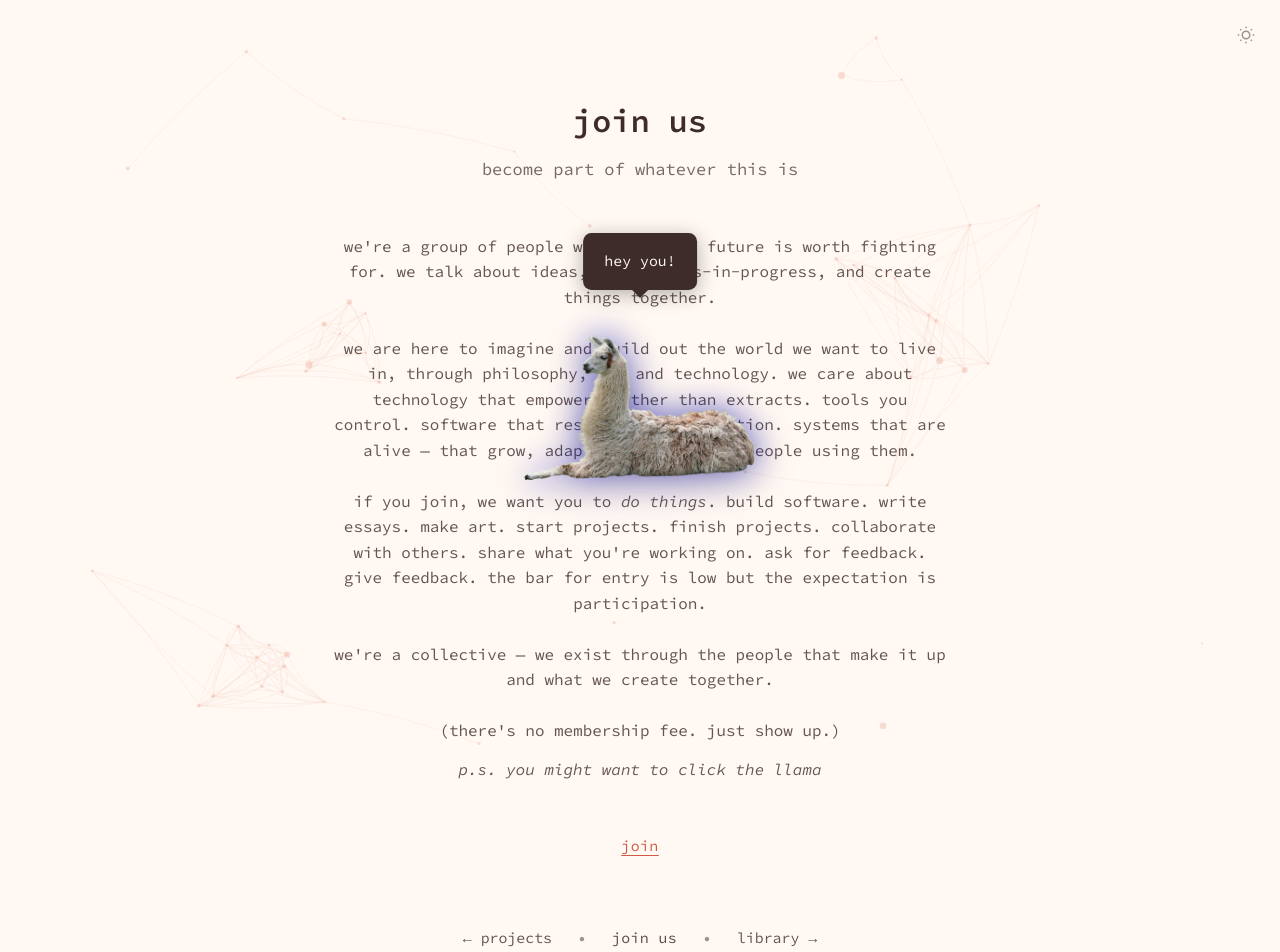
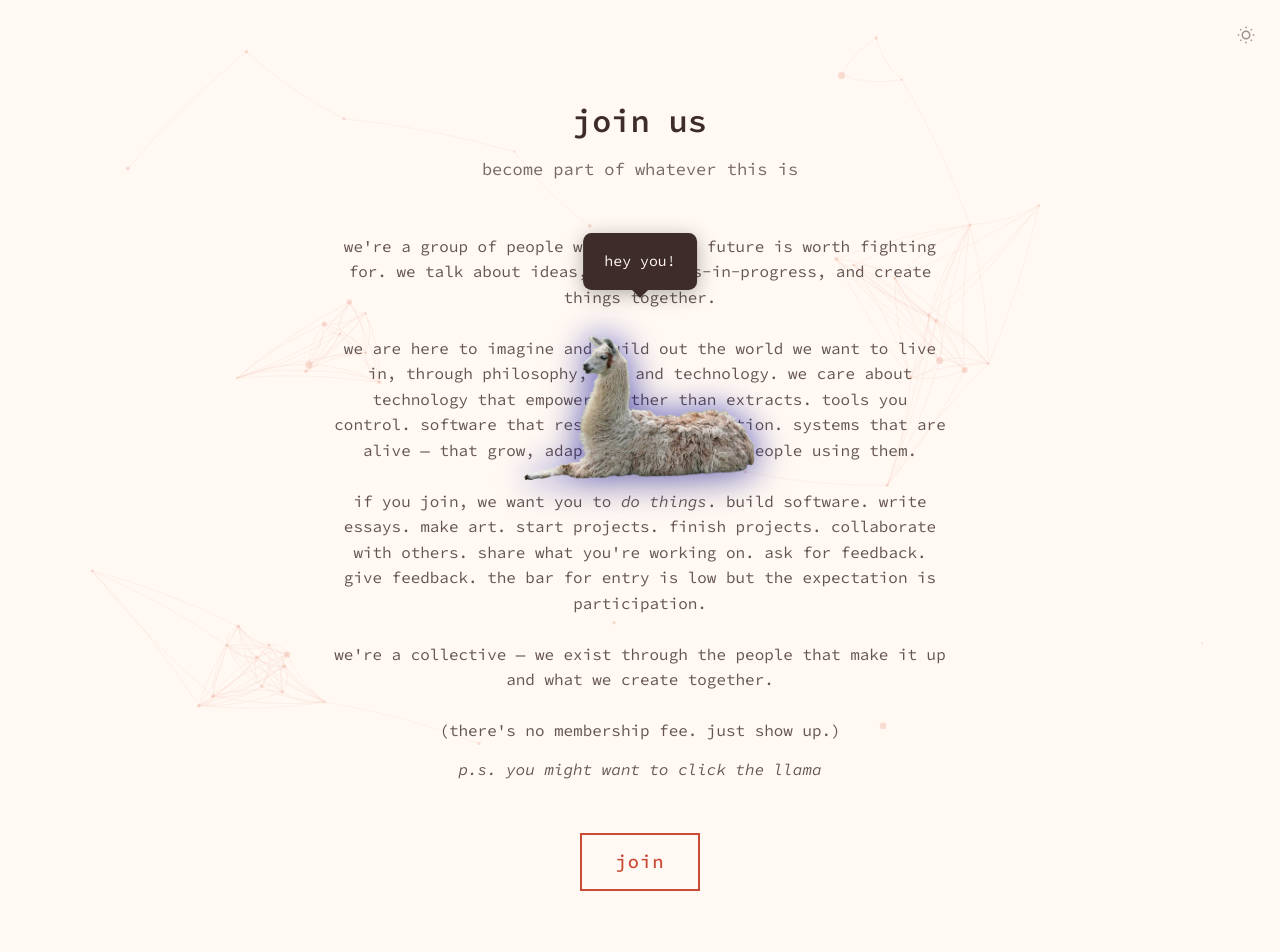
Before and after one commit to EternalRecursion121/idealists-site, a SvelteKit app: page /join in a window 1280 px wide. Shown: the top 952 px of the page. Built offline with nearby package versions, Linux system fonts and the light colour scheme.

Commit message:
make join button

```diff
--- a/src/routes/join/+page.svelte
+++ b/src/routes/join/+page.svelte
@@ -201,16 +201,19 @@ we are a collective. this literally means we are made up of people. you there, i
 	.cta-button {
 		display: inline-block;
 		color: var(--accent);
-		font-size: 0.875rem;
-		letter-spacing: 0.03em;
-		text-decoration: underline;
-		text-underline-offset: 0.25em;
-		opacity: 0.9;
-		transition: opacity 0.2s ease;
+		font-size: 1.1rem;
+		font-weight: 500;
+		letter-spacing: 0.05em;
+		padding: 0.75rem 2rem;
+		border: 2px solid var(--accent);
+		text-decoration: none;
+		transition: background 0.2s ease, color 0.2s ease, transform 0.2s ease;
 	}
 
 	.cta-button:hover {
-		opacity: 1;
+		background: var(--accent);
+		color: var(--bg);
+		transform: translateY(-2px);
 	}
 
 	@media (min-width: 640px) {
```
